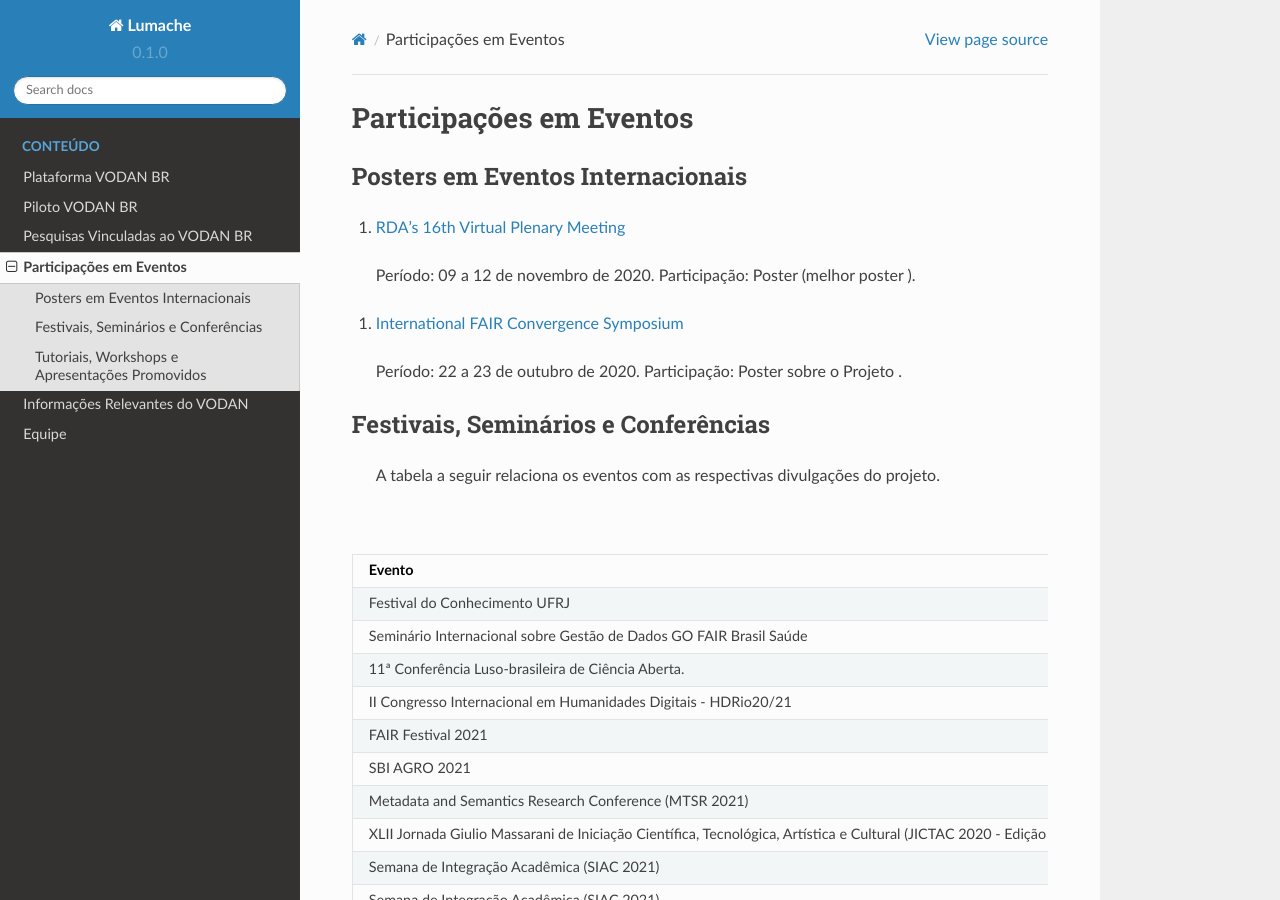
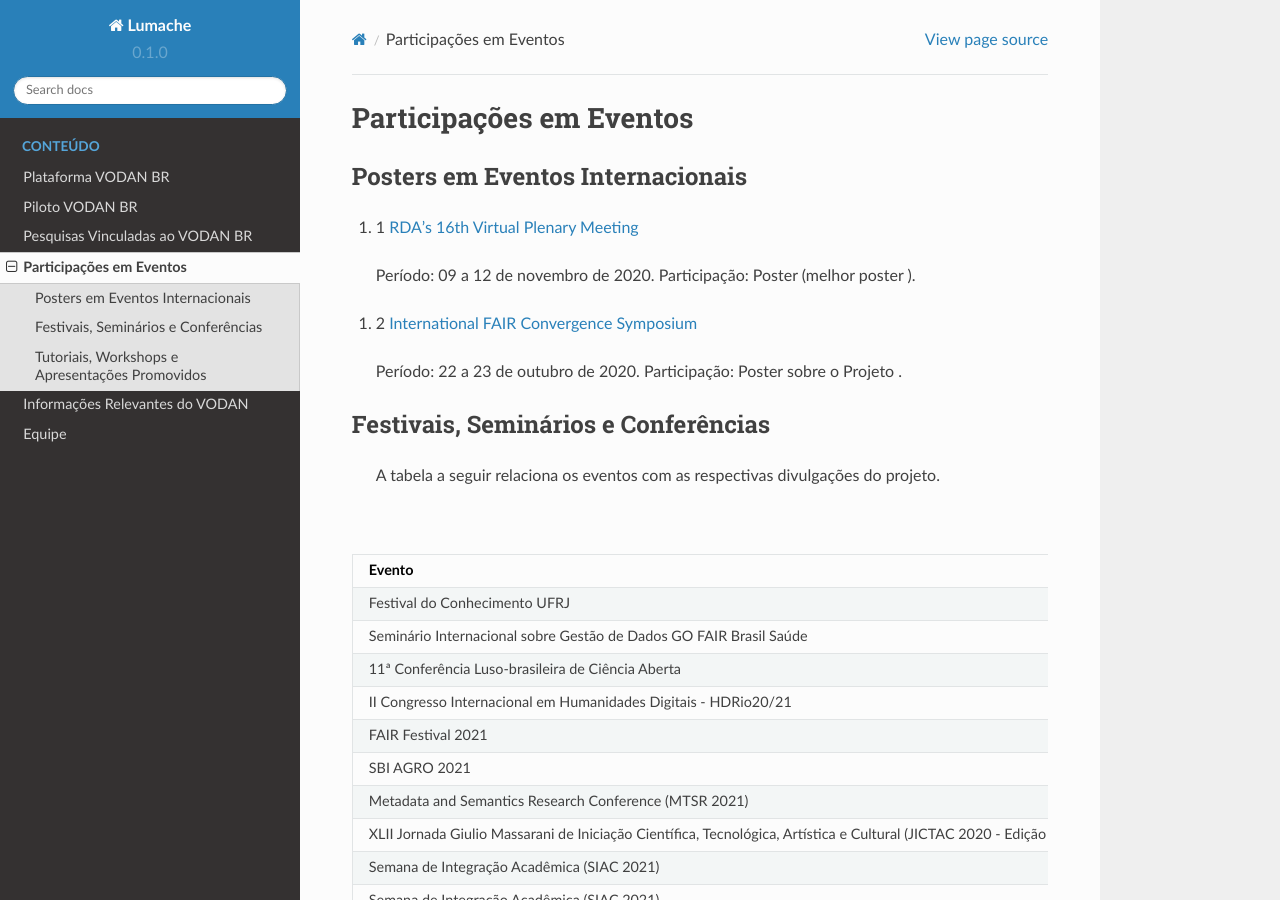
Before and after one commit to vodanbr/wiki, a Sphinx documentation site: the page built from docs/source/participacoesEmEventos.rst, in a window 1280 px wide and 900 px high. Built offline with Sphinx 7.4.7 and the Read the Docs theme 2.0.0, drawn with Linux system fonts in a browser that asks for light colours; some of the changed lines change nothing that is shown.

Commit message:
Update participacoesEmEventos.rst

```diff
--- a/docs/source/participacoesEmEventos.rst
+++ b/docs/source/participacoesEmEventos.rst
@@ -4,11 +4,11 @@
 Posters em Eventos Internacionais
 ---------------------------------
 
-#. `RDA’s 16th Virtual Plenary Meeting <https://vodanbr.github.io/presentations/2020/11/25/16-RDA-Plenary/>`_
+#. 1 `RDA’s 16th Virtual Plenary Meeting <https://vodanbr.github.io/presentations/2020/11/25/16-RDA-Plenary/>`_
   Período: 09 a 12 de novembro de 2020.
   Participação: Poster (melhor poster ).
 
-#. `International FAIR Convergence Symposium <https://doi.org/10.5281/zenodo.4679001>`_
+#. 2 `International FAIR Convergence Symposium <https://doi.org/10.5281/zenodo.4679001>`_
   Período: 22 a 23 de outubro de 2020.
   Participação: Poster sobre o Projeto .
 
@@ -24,44 +24,44 @@
      - Período
      - Participação
    * - Festival do Conhecimento UFRJ
-     - 14 a 24 de julho de 2020.
+     - 14 a 24 de julho de 2020
      - Painel Temático: COVID-19 e a Rede VODAN Internacional
    * - Seminário Internacional sobre Gestão de Dados GO FAIR Brasil Saúde
-     - 19 de julho de 2020.
+     - 19 de julho de 2020
      - Apresentação: Projeto VODAN Brasil – Rede de Dados de pesquisa para o enfrentamento da COVID-19
-   * - 11ª Conferência Luso-brasileira de Ciência Aberta.
+   * - 11ª Conferência Luso-brasileira de Ciência Aberta
      - 06 a 08 de outubro de 2020
      - Apresentação: VODAN BR – rede de dados de surto de covid-19 no brasil: a gestão de dados no enfrentamento de pandemias
    * - II Congresso Internacional em Humanidades Digitais - HDRio20/21
-     - 12 a 16 abril de 2021.
+     - 12 a 16 abril de 2021
      - Apresentação: A GESTÃO DE DADOS NO ENFRENTAMENTO DE PANDEMIAS: a experiência Virus Outbreak Data Network
    * - FAIR Festival 2021
      - 21 a 23 de Junho
      - Apresentação: Learning to be FAIR during the COVID-19 pandemic: The VODAN BR Project
    * - SBI AGRO 2021
-     - 10 a 12 de novembro de 2021.
+     - 10 a 12 de novembro de 2021
      - Participação em Painel
    * - Metadata and Semantics Research Conference (MTSR 2021)
-     - 29 de novembro a 03 de dezembro de 2021.
-     - Apresentação de Artigo: A Practical Approach of Actions for FAIRification Workflows [6]
+     - 29 de novembro a 03 de dezembro de 2021
+     - Apresentação de Artigo: A Practical Approach of Actions for FAIRification Workflows
    * - XLII Jornada Giulio Massarani de Iniciação Científica, Tecnológica, Artística e Cultural (JICTAC 2020 - Edição Especial)
-     - 22 a 26 de março de 2021.
+     - 22 a 26 de março de 2021
      - Rede VODAN BR de dados de pesquisa em COVID-19: transformação de dados e metadados para FAIR Data Points
    * - Semana de Integração Acadêmica (SIAC 2021)
-     - 14 a 18 de Fevereiro de 2022.
+     - 14 a 18 de Fevereiro de 2022
      - Estudo da Plataforma CEDAR para Geração Automatizada de Metadados
    * - Semana de Integração Acadêmica (SIAC 2021)
-     - 14 a 18 de Fevereiro de 2022.
+     - 14 a 18 de Fevereiro de 2022
      - CRF4FAIR – Aplicativo para Gestão de Pesquisas Clínicas para o VODAN BR
    * - Semana de Integração Acadêmica (SIAC 2021)
-     - 14 a 18 de Fevereiro de 2022.
-     - VODAN BR e ETL4LOD: Enriquecimento Semântico de dados de pacientes COVID-19.
+     - 14 a 18 de Fevereiro de 2022
+     - VODAN BR e ETL4LOD: Enriquecimento Semântico de dados de pacientes COVID-19
    * - 24th International Conference on Enterprise Information Systems (ICEIS 2022)
-     - 25 a 27 de abril de 2022.
+     - 25 a 27 de abril de 2022
      - Apresentação de Artigo: A Platform to Generate FAIR Data for COVID-19 Clinical Research in Brazil
    * - Festival do Conhecimento UFRJ 2022
      - 02 de Setembro
-     - Painel Temático: FAIR para Pesquisa em Dados Clínicos da Saúde - Uma aplicação VODAN BR.
+     - Painel Temático: FAIR para Pesquisa em Dados Clínicos da Saúde - Uma aplicação VODAN BR
 
 Tutoriais, Workshops e Apresentações Promovidos
 -----------------------------------------------
@@ -69,7 +69,6 @@
 #. Evento: Ciclo de Palestras On-Line: Interoperabilidade de dados em tempo de epidemia.
 
 .. image:: images/imagem_Ciclo_Palestras_on_line_2020.png
-
 Figura 3 – Divulgação Ciclo de Palestras on Line - 2020.
 
 **Palestras do Ciclo:**
```
